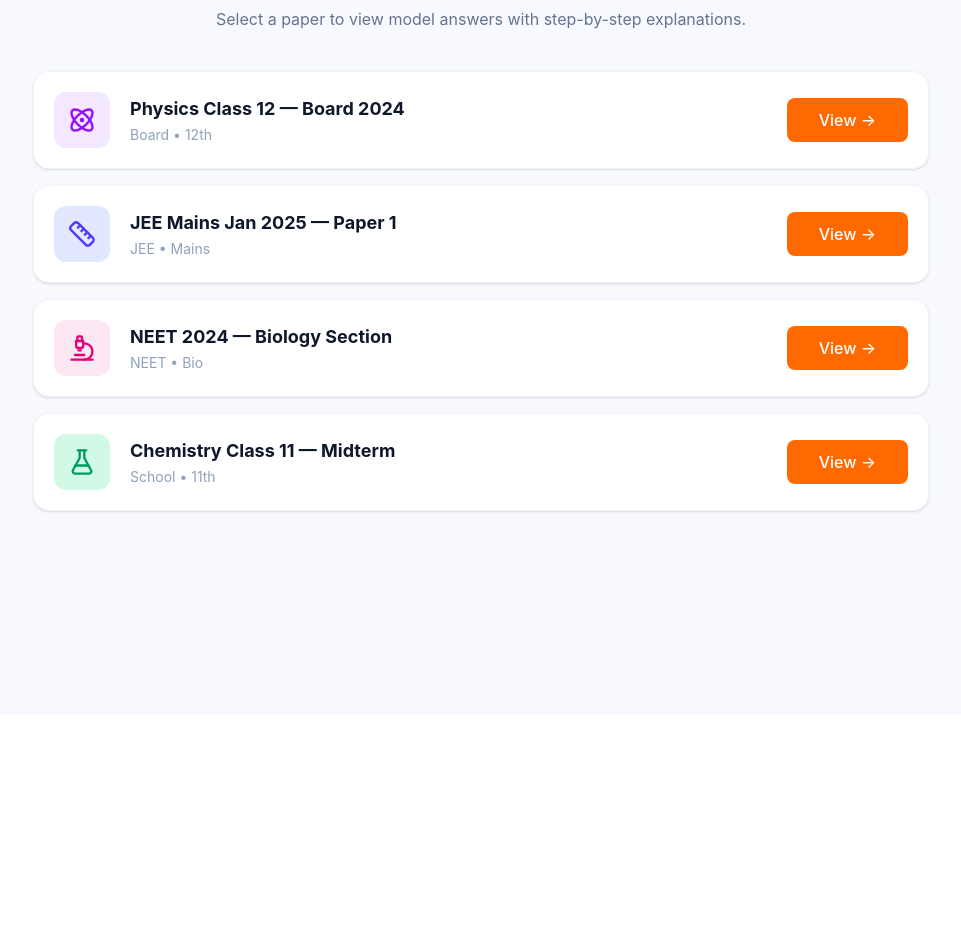
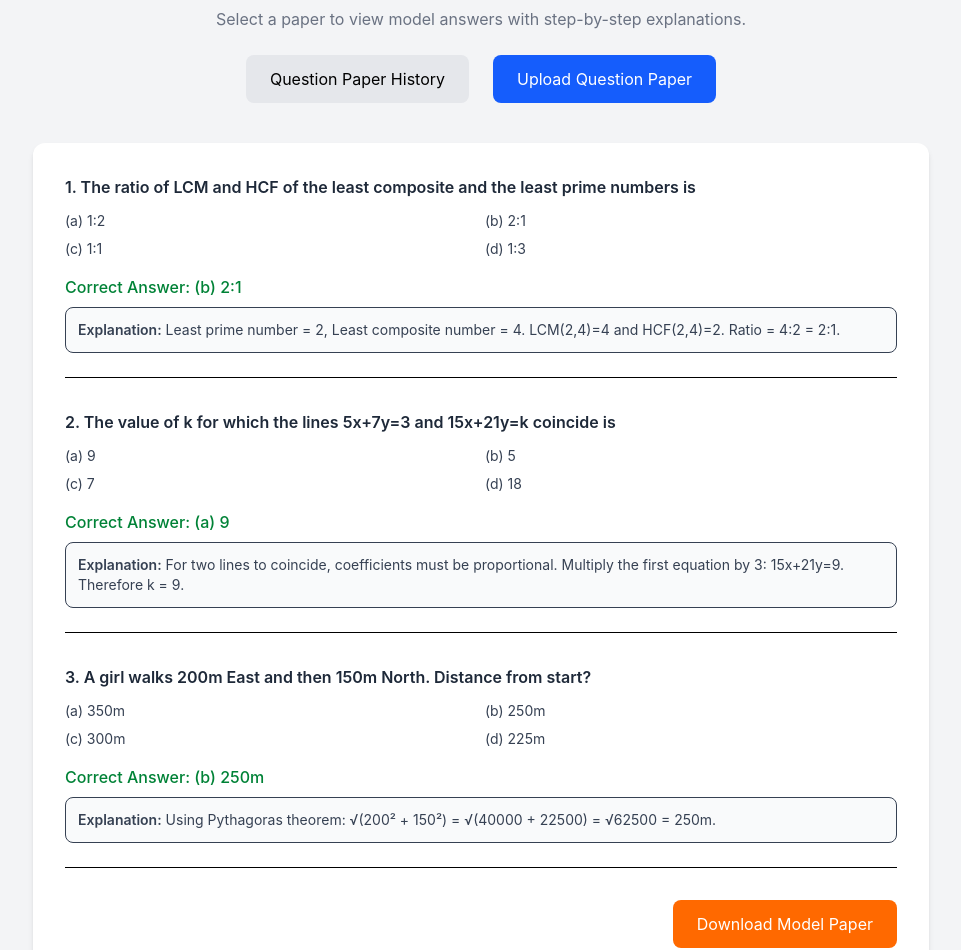
Before and after one commit to vishalsachan123/TestXSathiFrontend, a React (Vite) app: page /model-answers in a window 1280 px wide. Shown: the part 85-1035 px from the top of the page, without its empty margins (159-1120 px from the left). Before the commit the page ends 800 px from the top, so only its background shows below. Built offline with nearby package versions, Linux system fonts and the light colour scheme; no server answers; sample sign-in values are in the browser's storage.

Commit message:
added sample 2 module

```diff
--- a/package.json
+++ b/package.json
@@ -12,6 +12,7 @@
   "dependencies": {
     "@tailwindcss/vite": "^4.2.2",
     "axios": "^1.14.0",
+    "jspdf": "^4.2.1",
     "lucide-react": "^1.7.0",
     "react": "^19.2.4",
     "react-dom": "^19.2.4",
--- a/src/App.tsx
+++ b/src/App.tsx
@@ -7,11 +7,12 @@
 
 import Navbar from "./components/Navbar";
 
-import ModelAnswerPapers from "./pages/ModelAnswerPapers";
+// import ModelAnswerPapers from "./pages/ModelAnswerPapers";
 import PaperChecker from "./pages/PaperChecker";
 import ExamPlayground from "./pages/ExamPlayground";
 import ExamResult from "./pages/ExamResult";
 import ProtectedRoute from "./components/ProtectedRoute";
+import QuestionPaperPage from "./pages/ModelAnswerPaperSample";
 
 function NavbarLayout() {
   return (
@@ -39,7 +40,8 @@
       <Route path="/exam-result" element={<ExamResult/>}/> */}
 
       <Route element={<ProtectedRoute />}>
-        <Route path="/model-answers" element={<ModelAnswerPapers />} />
+        <Route path="/model-answers" element={<QuestionPaperPage />} />
+        {/* <Route path="/model-answers" element={<ModelAnswerPapers />} /> */}
         <Route path="/paper-checker" element={<PaperChecker />} />
         <Route path="/exam-playground" element={<ExamPlayground />} />
         <Route path="/exam-result" element={<ExamResult />} />
--- /dev/null
+++ b/src/pages/ModelAnswerPaperSample.tsx
@@ -0,0 +1,149 @@
+import jsPDF from "jspdf";
+
+type Question = {
+  question: string;
+  options: string[];
+  answer: string;
+  explanation: string;
+};
+
+export default function QuestionPaperPage() {
+  const questions: Question[] = [
+    {
+      question:
+        "The ratio of LCM and HCF of the least composite and the least prime numbers is",
+      options: ["1:2", "2:1", "1:1", "1:3"],
+      answer: "(b) 2:1",
+      explanation:
+        "Least prime number = 2, Least composite number = 4. LCM(2,4)=4 and HCF(2,4)=2. Ratio = 4:2 = 2:1.",
+    },
+    {
+      question:
+        "The value of k for which the lines 5x+7y=3 and 15x+21y=k coincide is",
+      options: ["9", "5", "7", "18"],
+      answer: "(a) 9",
+      explanation:
+        "For two lines to coincide, coefficients must be proportional. Multiply the first equation by 3: 15x+21y=9. Therefore k = 9.",
+    },
+    {
+      question:
+        "A girl walks 200m East and then 150m North. Distance from start?",
+      options: ["350m", "250m", "300m", "225m"],
+      answer: "(b) 250m",
+      explanation:
+        "Using Pythagoras theorem: √(200² + 150²) = √(40000 + 22500) = √62500 = 250m.",
+    },
+  ];
+
+  const downloadPDF = () => {
+    const doc = new jsPDF();
+
+    let y = 10;
+
+    doc.setFontSize(16);
+    doc.text("Model Answer Paper", 10, y);
+
+    y += 10;
+
+    questions.forEach((q, index) => {
+      doc.setFontSize(12);
+
+      doc.text(`${index + 1}. ${q.question}`, 10, y);
+      y += 6;
+
+      doc.text(`(a) ${q.options[0]}`, 15, y);
+      y += 6;
+
+      doc.text(`(b) ${q.options[1]}`, 15, y);
+      y += 6;
+
+      doc.text(`(c) ${q.options[2]}`, 15, y);
+      y += 6;
+
+      doc.text(`(d) ${q.options[3]}`, 15, y);
+      y += 6;
+
+      doc.text(`Correct Answer: ${q.answer}`, 15, y);
+      y += 6;
+
+      doc.text(`Explanation: ${q.explanation}`, 15, y);
+      y += 10;
+
+      if (y > 270) {
+        doc.addPage();
+        y = 10;
+      }
+    });
+
+    doc.save("question-paper.pdf");
+  };
+
+  return (
+    <div className="min-h-screen bg-gray-100 p-12">
+      {/* Header */}
+      <div className="text-center mb-6">
+        <h1 className="text-3xl font-bold text-gray-800">
+          Model Answer Papers
+        </h1>
+
+        <p className="text-gray-500 mt-2">
+          Select a paper to view model answers with step-by-step explanations.
+        </p>
+      </div>
+
+      {/* Buttons */}
+      <div className="flex justify-center gap-6 mb-10">
+        <button className="bg-gray-200 px-6 py-3 rounded-lg hover:bg-gray-300">
+          Question Paper History
+        </button>
+
+        <button className="bg-blue-600 text-white px-6 py-3 rounded-lg hover:bg-blue-700">
+          Upload Question Paper
+        </button>
+      </div>
+
+      {/* Questions */}
+      <div className="max-w-4xl mx-auto bg-white rounded-xl shadow-md p-8">
+        <div className="space-y-8">
+          {questions.map((q, index) => (
+            <div key={index} className="border-b pb-6">
+              {/* Question */}
+              <p className="font-semibold text-gray-800">
+                {index + 1}. {q.question}
+              </p>
+
+              {/* Options */}
+              <div className="grid grid-cols-2 gap-2 mt-3 text-sm text-gray-700">
+                <div>(a) {q.options[0]}</div>
+                <div>(b) {q.options[1]}</div>
+                <div>(c) {q.options[2]}</div>
+                <div>(d) {q.options[3]}</div>
+              </div>
+
+              {/* Correct Answer */}
+              <div className="mt-4 text-green-700 font-medium">
+                Correct Answer: {q.answer}
+              </div>
+
+              {/* Explanation */}
+              <div className="mt-2 bg-gray-50 border rounded-lg p-3 text-sm text-gray-700">
+                <span className="font-semibold">Explanation:</span>{" "}
+                {q.explanation}
+              </div>
+            </div>
+          ))}
+        </div>
+
+        {/* Download Button */}
+        <div className="flex justify-end mt-8">
+          <button
+            className="bg-orange-500 text-white px-6 py-3 rounded-lg hover:bg-orange-600"
+            onClick={downloadPDF}
+          >
+            Download Model Paper
+          </button>
+        </div>
+      </div>
+    </div>
+  );
+}
```
Also changed, not shown: 1 other file (tests, documents, lock files or other folders).
